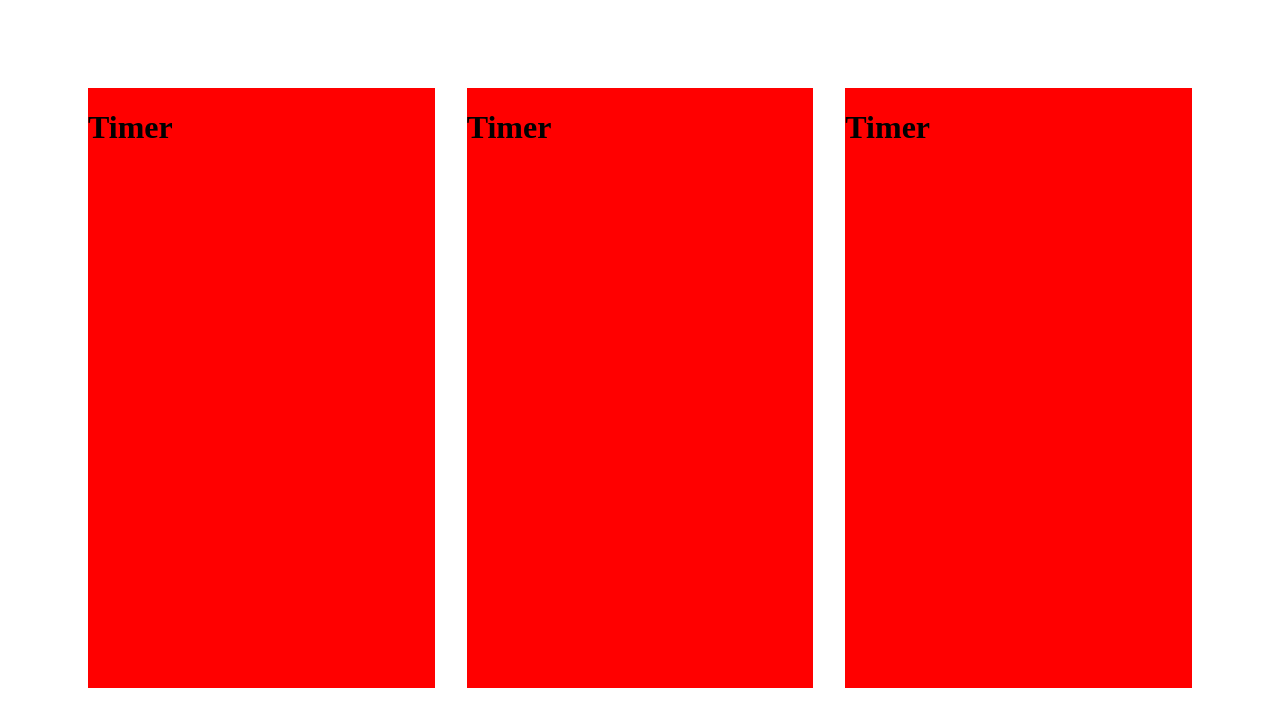
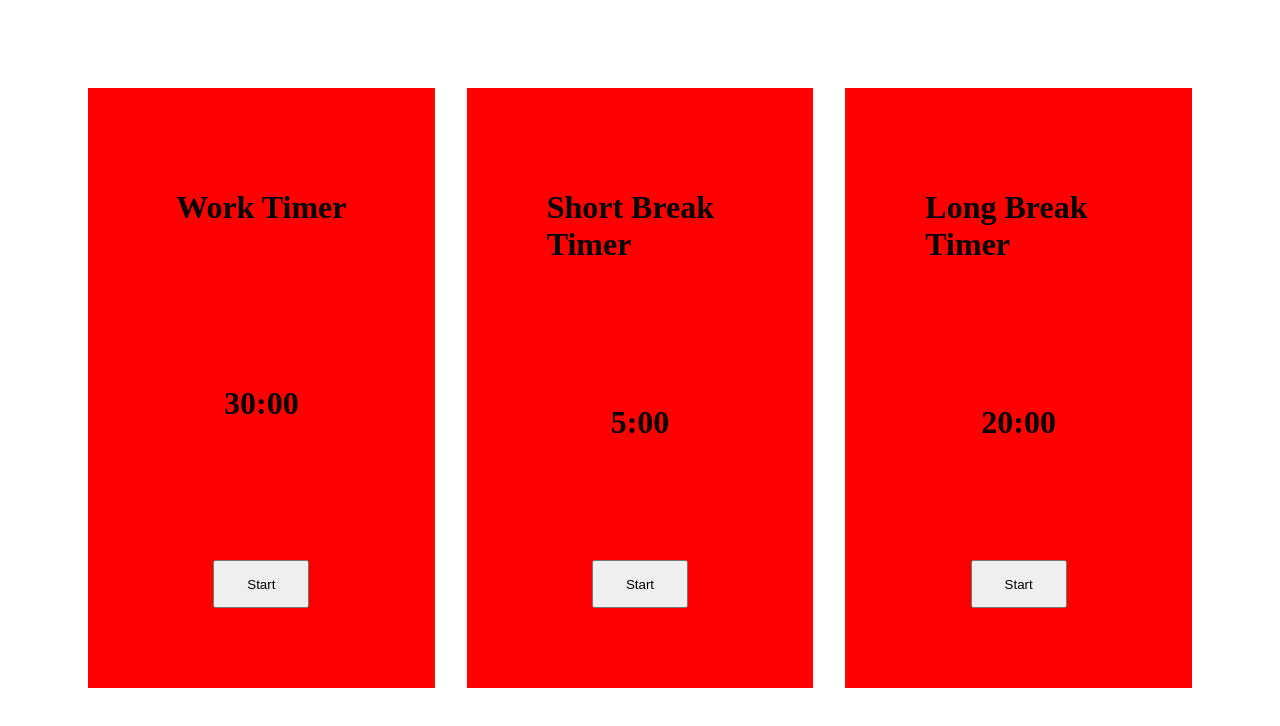
Before and after one commit to mattdeann/pomodoro, a React (Create React App) app: page / in a window 1280 px wide. Shown: the top 726 px of the page. Built offline with nearby package versions, Linux system fonts and the light colour scheme.

Commit message:
Fuck around

```diff
--- a/src/Timer/Timer.css
+++ b/src/Timer/Timer.css
@@ -1,3 +1,18 @@
 .timer {
+  padding: 5rem;
   background-color: red;
+  display: flex;
+  flex-direction: column;
+  justify-content: space-between;
+  align-items: center;
 }
+
+.start-button {
+  height: 3rem;
+  width: 6rem;
+
+}
+
+.start-button:hover {
+  background-color: blueviolet;
+}
--- a/src/Timer/Timer.js
+++ b/src/Timer/Timer.js
@@ -1,6 +1,3 @@
-// each timer will display a time (minutes and seconds),
-// a plus and minus sign that updates the time,
-// and a start button
 // when the start is clicked, the timer will be started and
 // the + - buttons will be disabled
 // the start button will change to a reset and you can then pick a different timer
@@ -10,17 +7,25 @@ import React from "react"
 import './Timer.css'
 
 class Timer extends React.Component {
-  constructor() {
+  constructor(props) {
     super()
     this.state = {
+      type: props.type,
+      duration: props.duration
+    }
+  }
 
-    }
+  handleClick() {
+    //
+
   }
 
   render() {
     return (
       <div className="timer">
-        <h1>Timer</h1>
+        <h1 className="timer-type">{this.state.type} Timer</h1>
+        <h1 className="duration">{this.state.duration}</h1>
+        <button onClick={this.handleClick()} className="start-button">Start</button>
       </div>
     )
   }
--- a/src/TimersBox/TimersBox.js
+++ b/src/TimersBox/TimersBox.js
@@ -9,9 +9,9 @@ import Timer from "../Timer/Timer"
 function TimersBox() {
   return (
     <div className="timers-box">
-      <Timer />
-      <Timer />
-      <Timer />
+      <Timer type="Work" duration="30:00"/>
+      <Timer type="Short Break" duration="5:00"/>
+      <Timer type="Long Break" duration="20:00"/>
     </div>
   )
 }
```
Also changed, not shown: 1 other file (tests, documents, lock files or other folders).
